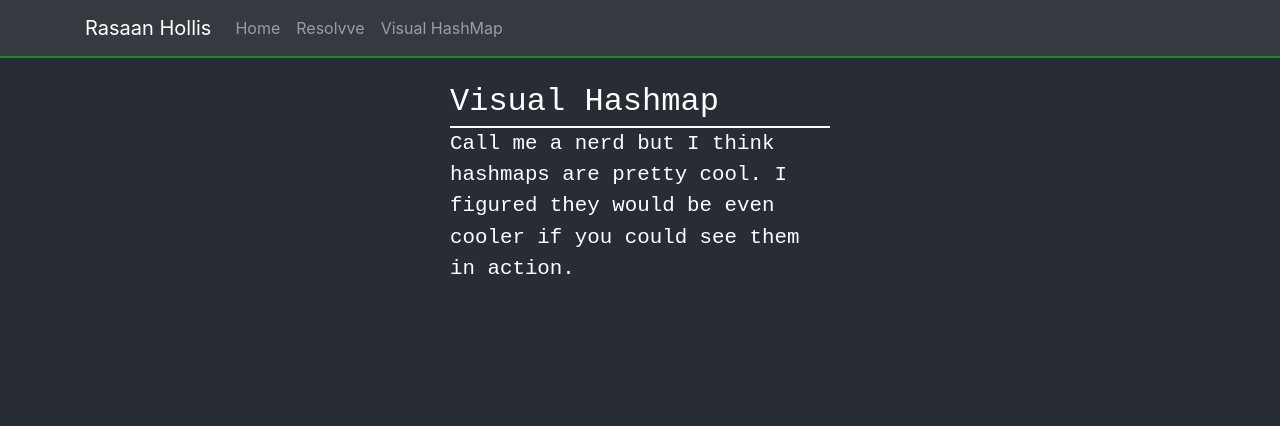
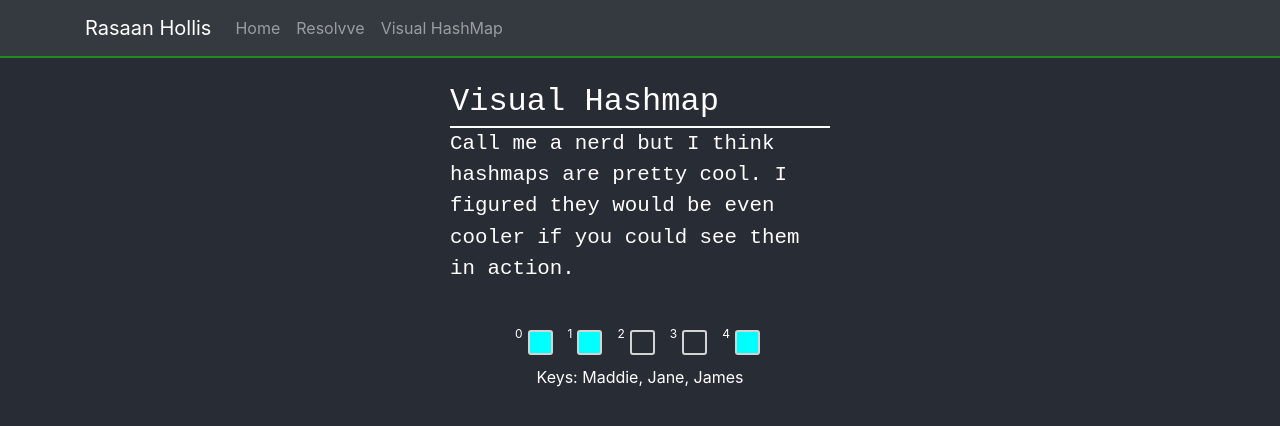
Before and after one commit to RasaanH/Portfolio, a React (Create React App) app: page /Hash in a window 1280 px wide. Shown: the top 426 px of the page. Built offline with nearby package versions, Linux system fonts and the light colour scheme; no server answers; the database is empty.

Commit message:
Visual Hashmap V1 built but not interactive or tested

```diff
--- /dev/null
+++ b/src/Components/HashTutorial/HashContainer/HashLogic.js
@@ -0,0 +1,225 @@
+import React, { Component } from 'react';
+import HashSquare from './HashSquare';
+import classes from './HashLogic.module.css';
+
+class HashLogic extends Component {
+    constructor(props) {
+      super(props);
+      this.state = {
+        holdingArray: new Array(5),
+        numItems: 0,
+        keys: []
+      }
+    }
+
+    componentDidUpdate(prevProps, prevState) {
+      if (prevState.numItems !== this.state.numItems) {
+        let loadFactor = this.state.numItems / this.state.holdingArray.length;
+        if (loadFactor > 0.7) {this.reHash()};
+      }
+    }
+
+    async componentDidMount() {
+      await this.addItem("Maddie", "Salad");
+      await this.addItem("Jane", "Cookies");
+      await this.addItem("James", "Pizza");
+      //this.autoDelayEntry();
+    }
+
+    async autoDelayEntry() {
+      //allows user to run simulation of many key values being added
+      //  await this.addItem("Jim", "Pizza")
+      //  await this.addItem("Adam", "Salad")
+      //  await this.addItem("Sarah", "Ice Cream")
+      //  await this.addItem("Bob", "Raisin Bran")
+      //  await this.addItem("Bill", "Bananas")
+      //  await this.addItem("Aria", "Apples")
+      //  await this.addItem("Bernie", "Strawberries")
+      //  await this.addItem("Donald", "Mangos")
+      //  await this.addItem("Tim", "Oranges")
+      //  await this.addItem("Tammy", "Lemons")
+      //  await this.addItem("Barry", "Limes")
+      //  await this.addItem("Dan", "Brussel Sprouts")
+      //  await this.addItem("Leo", "Burgers")
+      //  await this.addItem("Carter", "Chilli")
+      //  await this.addItem("Alex", "Chicken")
+      //  await this.addItem("Virgil", "Fish")
+      //  await this.addItem("Lorenzo", "Ranch Dressing")
+      //  await this.addItem("Christina", "Spicy Chicken")
+      //  await this.addItem("Rasaan", "Alfredo Pasta")
+      //  await this.addItem("Lisa", "Chinese Food")
+      //  await this.addItem("Daniel", "Brocolli")
+      //  await this.addItem("Fred", "Tacos")
+      //  await this.addItem("Chris", "Oatmeal")
+
+      // setTimeout(() => {this.addItem("Jim", "Pizza")}, 250)
+      // setTimeout(() => {this.addItem("Adam", "Salad")}, 500)
+      // setTimeout(() => {this.addItem("Sarah", "Ice Cream")}, 750)
+      // setTimeout(() => {this.addItem("Bob", "Raisin Bran")}, 1000)
+      // setTimeout(() => {this.addItem("Bill", "Bananas")}, 1250)
+      // setTimeout(() => {this.addItem("Aria", "Apples")}, 1500)
+      // setTimeout(() => {this.addItem("Bernie", "Strawberries")}, 1750)
+      // setTimeout(() => {this.addItem("Donald", "Mangos")}, 2000)
+      // setTimeout(() => {this.addItem("Tim", "Oranges")}, 2250)
+      // setTimeout(() => {this.addItem("Tammy", "Lemons")}, 2509)
+      // setTimeout(() => {this.addItem("Barry", "Limes")}, 2750)
+      // setTimeout(() => {this.addItem("Dan", "Brussel Sprouts")}, 3000)
+      // setTimeout(() => {this.addItem("Leo", "Burgers")}, 3250)
+      // setTimeout(() => {this.addItem("Carter", "Chilli")}, 3500)
+      // setTimeout(() => {this.addItem("Alex", "Chicken")}, 3750)
+      // setTimeout(() => {this.addItem("Virgil", "Fish")}, 4000)
+      // setTimeout(() => {this.addItem("Lorenzo", "Ranch Dressing")}, 4250)
+      // setTimeout(() => {this.addItem("Christina", "Spicy Chicken")}, 4500)
+      // setTimeout(() => {this.addItem("Rasaan", "Alfredo Pasta")}, 4750)
+      // setTimeout(() => {this.addItem("Lisa", "Chinese Food")}, 5000)
+      // setTimeout(() => {this.addItem("Chris", "Oatmeal")}, 5250)
+      // setTimeout(() => {this.addItem("Daniel", "Brocolli")}, 5500)
+      // setTimeout(() => {this.addItem("Fred", "Tacos")}, 5750)
+    }
+
+    retrieveItem (key) {
+      let index = this.hashFunction(key);
+      let item = this.state.holdingArray[index];
+      if (!Array.isArray(item)) {
+        alert('Item does not exist in HashMap');
+        return
+      };
+      let returnValue;
+      for (let i = 0; i<item.length && !returnValue; i++) {
+        if (item[i][0] === key) {returnValue = item[i][1]};
+      }
+      return returnValue ? returnValue : "No value found";
+    }
+
+    addItem(key, value) {
+      return new Promise((resolve, reject) => {
+      let index = this.hashFunction(key);
+      let linkedItem = [key, value];
+      let localArr = [...this.state.holdingArray];
+      let localKeys= [...this.state.keys];
+      let beginNumItems = this.state.numItems;
+
+      if (!localArr[index]) { //if nothing is in this index, add the item
+        localArr[index] = [linkedItem]
+        localKeys.push(key);
+        this.setState({
+          numItems: beginNumItems + 1,
+          holdingArray: localArr,
+          keys: localKeys
+        })
+        resolve(index);
+        return
+      }
+      let existingIndex = localArr[index].findIndex(item => item[0] === key)
+      console.log("existingIndex", existingIndex);
+      if (typeof existingIndex === 'number' && existingIndex !== -1) { //if this key is already in this index's linked list somewhere, update it
+        localArr[index][existingIndex] = linkedItem;
+        this.setState({
+          holdingArray: localArr
+        })
+        resolve(index);
+        return
+      }
+      //implied else, if there is an array at this index but this key isn't in it, push this item onto the index
+      localArr[index].push(linkedItem);
+      localKeys.push(key);
+      this.setState({
+        numItems: beginNumItems + 1,
+        holdingArray: localArr,
+        localKeys
+      })
+      resolve(index);
+
+      })
+    }
+
+    hashFunction (key, newSize) {
+      /**
+       * This function returns a seemingly random but consistent and
+       * predictable index for a given key to be stored in the hash table.
+       */
+      if (typeof key !== 'string') {alert("key must be a string"); return} //guard clause
+      let hash = 13; //prime
+      let length = newSize || this.state.holdingArray.length;
+      let arrKey = [...key];
+      arrKey.forEach((letter, index) => {
+        hash *= 19*key.charCodeAt(index); //19 is another prime
+      })
+      hash = hash % length //Makes sure hash fits within our table size
+      console.log("hash", hash);
+      return hash;
+    }
+
+    reHash () {
+      let newSize = 2*this.state.holdingArray.length;
+      let newHoldingArr = new Array(newSize);
+      let localHoldingArr = [...this.state.holdingArray]
+      localHoldingArr.forEach((item) => {
+        if (item) {
+          item.forEach((item2) => {
+            let key = item2[0]
+            let newInd = this.hashFunction(key, newSize);
+            if (!newHoldingArr[newInd]) { //if nothing is in this index, add the item
+              newHoldingArr[newInd] = [item2]
+              return
+            }
+            let existingIndex = newHoldingArr[newInd].findIndex(item3 => item3[0] === key)
+            if (existingIndex) { //if this key is already in this index's linked list somewhere, update it
+              newHoldingArr[newInd][existingIndex] = item2;
+              return
+            }
+            //implied else, if there is an array at this index but this key isn't in it, push this item onto the index
+            newHoldingArr[newInd].push(item2);
+          })
+          this.setState({holdingArray: newHoldingArr});
+        }
+      })
+    }
+
+    createSquaresJSX() {
+      let localArray = [...this.state.holdingArray];
+      let squaresJSX = localArray.map((item, index) => {
+        let determineFill = () => {
+          if (!item || item.length === 0) {return "empty"}
+          if (item.length === 1) {return "filled"}
+          if (item.length > 1) {return "multiple"}
+        }
+        let filledVar = determineFill();
+        return(
+          <HashSquare key={index} ind={index} fill={filledVar} />
+        )
+      })
+      return squaresJSX
+    }
+
+    createKeysJSX() {
+      let localKeys = [...this.state.keys];
+      let keysJSX = localKeys.map((item, index) => {
+        if(index < localKeys.length - 1) {
+        return (
+          <span>{`${item}, `}</span>
+        )}
+        return (
+          <span>{`${item}`}</span>
+        )
+      })
+      return keysJSX
+    }
+
+    render() {
+      let squaresJSX = this.createSquaresJSX();
+      let keysJSX = this.createKeysJSX();
+      return (
+        <div>
+          <div className={classes.container}>
+              {squaresJSX}
+          </div>
+          <div>
+          Keys: {keysJSX}
+        </div>
+      </div>
+      );
+    }
+  }
+
+  export default HashLogic;
--- /dev/null
+++ b/src/Components/HashTutorial/HashContainer/HashLogic.module.css
@@ -0,0 +1,10 @@
+.container {
+    display: flex;
+    flex-direction: row;
+    justify-content: center;
+    align-items: center;
+    max-width: 400px;
+    min-width: 300px;
+    width: 60%;
+    flex-wrap: wrap;
+}
--- /dev/null
+++ b/src/Components/HashTutorial/HashContainer/HashSquare.js
@@ -0,0 +1,32 @@
+import React, {useState, useEffect} from "react";
+import classes from './HashSquare.module.css';
+
+const HashSquare = props => {
+    let determineStyle = () => {
+        switch (props.fill) {
+            case ("empty"):
+                return "transparent"
+                break;
+            case ("filled"):
+                return "cyan"
+                break;
+            case ("multiple"):
+                return "mediumpurple"
+                break;
+            default:
+                return "red" //should never happen
+                break;
+        }
+    }
+    let styleVar = determineStyle();
+    return (
+        <div className={classes.numWrapper}>
+            {props.ind}
+            <div className={classes.container} style={{backgroundColor: styleVar}}>
+
+            </div>
+        </div>
+    )
+}
+
+export default HashSquare;
--- /dev/null
+++ b/src/Components/HashTutorial/HashContainer/HashSquare.module.css
@@ -0,0 +1,15 @@
+.container {
+    border-style: solid;
+    border-width: 2px;
+    width: 25px;
+    height: 25px;
+    border-color: lightgray;
+    margin: 5px;
+    border-radius: 3px;
+}
+
+.numWrapper {
+    display: flex;
+    font-size: 12px;
+    margin: 5px;
+}
--- a/src/Components/HashTutorial/HashTutorial.js
+++ b/src/Components/HashTutorial/HashTutorial.js
@@ -1,4 +1,5 @@
 import React, { Component } from 'react';
+import HashLogic from './HashContainer/HashLogic'
 import classes from './HashTutorial.module.css';
 import SectionIntro from '../UIKit/SectionIntro/SectionIntro';
 
@@ -18,6 +19,7 @@ class HashTutorial extends Component {
                 headerText={sectionHeaderText}
                 bodyText={sectionBodyText}
             />
+            <HashLogic />
         </div>
       );
     }
```
